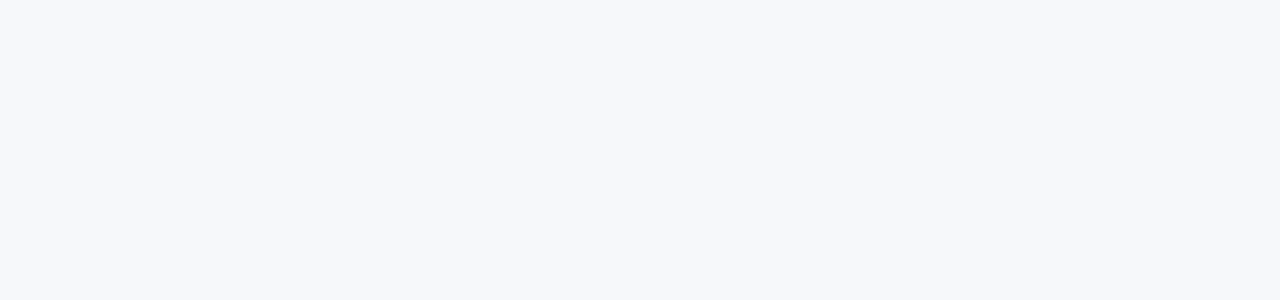
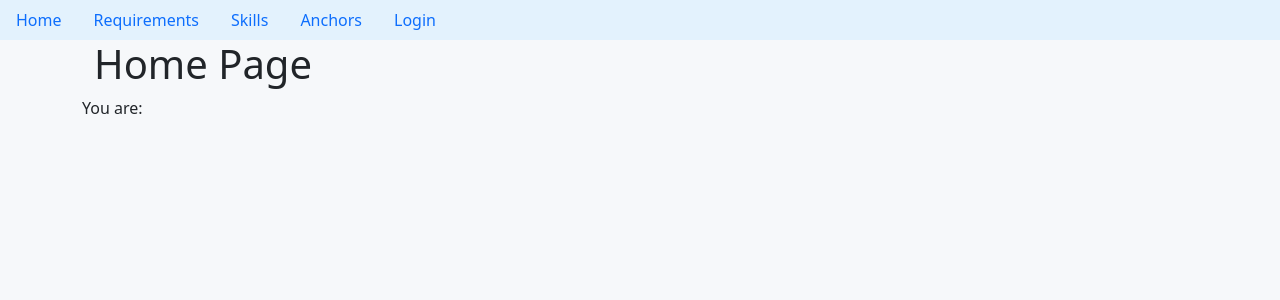
Before and after one commit to tammer/bootstrap-practice, a React (Create React App) app: page /home in a window 1280 px wide. Before the commit this address had no page. Shown: the top 300 px of the page. Built offline with nearby package versions, Linux system fonts and the light colour scheme.

Commit message:
home page stub

```diff
--- a/src/App.js
+++ b/src/App.js
@@ -32,7 +32,7 @@ function App() {
         activeKey="/home"
       >
         <Nav.Item>
-          <Nav.Link href="/home">backgroundprocess.com</Nav.Link>
+          <Nav.Link href="/home">Home</Nav.Link>
         </Nav.Item>
 
         <Nav.Item>
--- a/src/index.js
+++ b/src/index.js
@@ -14,6 +14,7 @@ import Assessment from "./pages/assessment";
 import Anchors from "./pages/anchors";
 import Sandbox from "./pages/sandbox";
 import Landing from "./pages/landing";
+import Home from "./pages/home";
 
 const root = ReactDOM.createRoot(document.getElementById("root"));
 root.render(
@@ -21,6 +22,7 @@ root.render(
     <BrowserRouter>
       <Routes>
         <Route path="/" element={<App />}>
+          <Route path="home" element={<Home />} />
           <Route path="spec" element={<Spec />} />
           <Route path="requirements" element={<Requirements />} />
           <Route path="skills" element={<Assessment />} />
--- /dev/null
+++ b/src/pages/home.jsx
@@ -0,0 +1,16 @@
+import { Col, Container, Row } from "react-bootstrap";
+
+const Home = () => {
+  return (
+    <>
+      <Container>
+        <Row>
+          <h1>Home Page</h1>
+          <Col>You are: {localStorage.getItem("userName")}</Col>
+        </Row>
+      </Container>
+    </>
+  );
+};
+
+export default Home;
```
